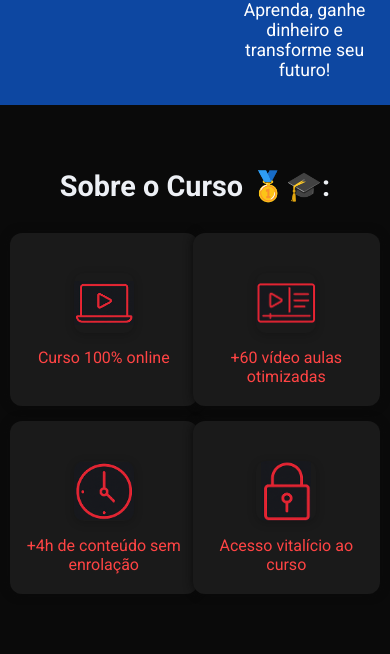
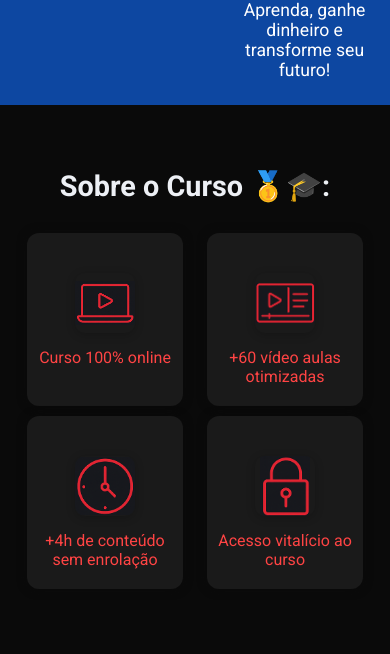
Before and after one commit to Leonardolemes521/lemes2k, a plain HTML site: page index.html in a window 390 px wide. Shown: the part 122-776 px from the top of the page. Drawn offline with Linux system fonts and the light colour scheme.

Commit message:
Update index.html

```diff
--- a/index.html
+++ b/index.html
@@ -258,13 +258,13 @@ header p {
   .benefit-grid {
     display: grid;
     grid-template-columns: repeat(2, 1fr);
-    gap: 15px;
+    gap: 10px;
     justify-items: center;
   }
 
   .benefit-item {
-    width: 100%; /* ocupa toda célula do grid */
-    max-width: 180px;
+    width: 80%; /* ocupa toda célula do grid */
+    max-width: 150px;
   }
 
   /* Grid dos cards módulos vira coluna única */
```
